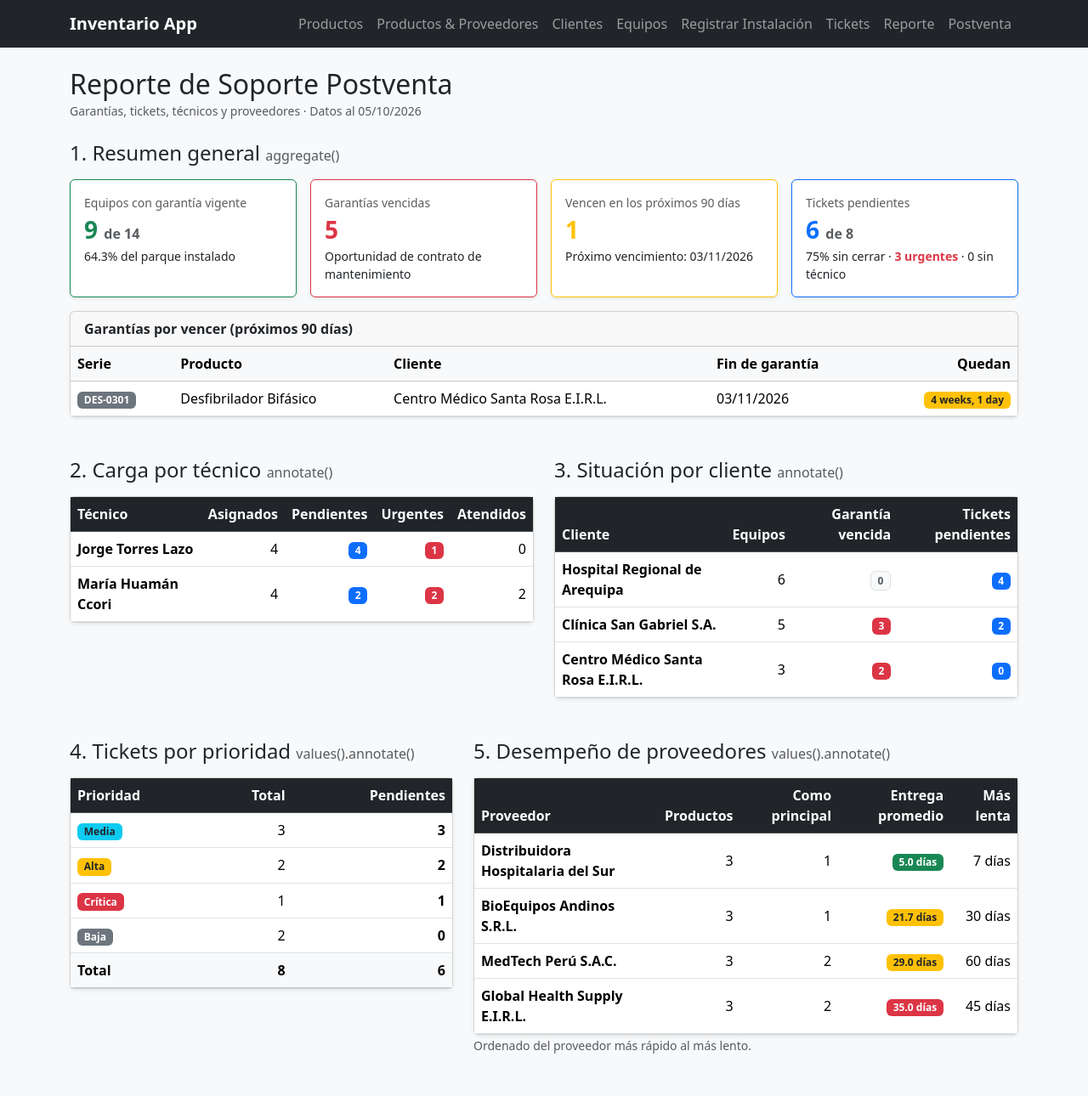
After one commit to D2GGutierrez/Gestion_de_Equipos_Medicos-Sistema_Web, a Django app: page /reportes/postventa/ in a window 1280 px wide. The commit adds this page. Shown: the whole page at 85% size. Run offline with Django 5.2, Linux system fonts and the light colour scheme; data comes from the database, SQL or seed files in the repository; both versions use the stored data as it was after the commit.

Commit message:
Reportes de la investigación propia. - reportes (uno con aggregate() y otro con annotate() o values().annotate())

```diff
--- a/inventario/templates/inventario/base.html
+++ b/inventario/templates/inventario/base.html
@@ -40,6 +40,9 @@
                     <li class="nav-item">
                         <a class="nav-link" href="{% url 'reporte' %}">Reporte</a>
                     </li>
+                    <li class="nav-item">
+                        <a class="nav-link" href="{% url 'reporte_postventa' %}">Postventa</a>
+                    </li>
                 </ul>
             </div>
         </div>
--- /dev/null
+++ b/inventario/templates/inventario/reporte_postventa.html
@@ -0,0 +1,193 @@
+{% extends 'inventario/base.html' %}
+
+{% block title %}Reporte de Soporte Postventa{% endblock %}
+
+{% block content %}
+<div class="mt-2 mb-4">
+    <h2 class="mb-0">Reporte de Soporte Postventa</h2>
+    <small class="text-muted">Garantías, tickets, técnicos y proveedores · Datos al {{ hoy|date:"d/m/Y" }}</small>
+</div>
+
+{# ================= Reporte 1 · aggregate() ================= #}
+<h4 class="mb-3">1. Resumen general <small class="text-muted fs-6">aggregate()</small></h4>
+
+<div class="row g-3 mb-3">
+    <div class="col-6 col-lg-3">
+        <div class="card shadow-sm h-100 border-success">
+            <div class="card-body">
+                <div class="text-muted small">Equipos con garantía vigente</div>
+                <div class="fs-3 fw-bold text-success">{{ garantias.vigentes }} <small class="fs-6 text-muted">de {{ garantias.total }}</small></div>
+                {# floatformat:1 sobre el porcentaje calculado a partir del aggregate #}
+                <div class="small">{{ garantias.pct_vigentes|floatformat:1 }}% del parque instalado</div>
+            </div>
+        </div>
+    </div>
+    <div class="col-6 col-lg-3">
+        <div class="card shadow-sm h-100 border-danger">
+            <div class="card-body">
+                <div class="text-muted small">Garantías vencidas</div>
+                <div class="fs-3 fw-bold text-danger">{{ garantias.vencidas }}</div>
+                <div class="small">Oportunidad de contrato de mantenimiento</div>
+            </div>
+        </div>
+    </div>
+    <div class="col-6 col-lg-3">
+        <div class="card shadow-sm h-100 border-warning">
+            <div class="card-body">
+                <div class="text-muted small">Vencen en los próximos {{ dias_aviso }} días</div>
+                <div class="fs-3 fw-bold text-warning">{{ garantias.por_vencer }}</div>
+                <div class="small">
+                    {% if garantias.proximo_vencimiento %}Próximo vencimiento: {{ garantias.proximo_vencimiento|date:"d/m/Y" }}{% else %}Sin vencimientos próximos{% endif %}
+                </div>
+            </div>
+        </div>
+    </div>
+    <div class="col-6 col-lg-3">
+        <div class="card shadow-sm h-100 border-primary">
+            <div class="card-body">
+                <div class="text-muted small">Tickets pendientes</div>
+                <div class="fs-3 fw-bold text-primary">{{ tickets.pendientes }} <small class="fs-6 text-muted">de {{ tickets.total }}</small></div>
+                <div class="small">
+                    {{ tickets.pct_pendientes|floatformat:0 }}% sin cerrar ·
+                    <span class="text-danger fw-semibold">{{ tickets.criticos_pendientes }} urgente{{ tickets.criticos_pendientes|pluralize }}</span> ·
+                    {{ tickets.sin_tecnico }} sin técnico
+                </div>
+            </div>
+        </div>
+    </div>
+</div>
+
+<div class="card shadow-sm mb-5">
+    <div class="card-header fw-bold">Garantías por vencer (próximos {{ dias_aviso }} días)</div>
+    <div class="table-responsive">
+        <table class="table table-hover align-middle mb-0">
+            <thead class="table-light">
+                <tr><th>Serie</th><th>Producto</th><th>Cliente</th><th>Fin de garantía</th><th class="text-end">Quedan</th></tr>
+            </thead>
+            <tbody>
+                {% for e in equipos_por_vencer %}
+                <tr>
+                    <td><span class="badge bg-secondary">{{ e.numero_serie }}</span></td>
+                    <td>{{ e.producto.nombre }}</td>
+                    <td>{{ e.cliente.razon_social }}</td>
+                    <td>{{ e.fin_garantia|date:"d/m/Y" }}</td>
+                    {# timeuntil calcula el tiempo restante hasta la fecha #}
+                    <td class="text-end"><span class="badge bg-warning text-dark">{{ e.fin_garantia|timeuntil:hoy }}</span></td>
+                </tr>
+                {% empty %}
+                <tr><td colspan="5" class="text-center text-muted py-3">Ninguna garantía vence en este periodo.</td></tr>
+                {% endfor %}
+            </tbody>
+        </table>
+    </div>
+</div>
+
+{# ================= Reportes 2 y 3 · annotate() ================= #}
+<div class="row g-4 mb-5">
+    <div class="col-lg-6">
+        <h4 class="mb-3">2. Carga por técnico <small class="text-muted fs-6">annotate()</small></h4>
+        <div class="card shadow-sm">
+            <table class="table table-hover align-middle mb-0">
+                <thead class="table-dark">
+                    <tr><th>Técnico</th><th class="text-end">Asignados</th><th class="text-end">Pendientes</th><th class="text-end">Urgentes</th><th class="text-end">Atendidos</th></tr>
+                </thead>
+                <tbody>
+                    {% for t in tecnicos %}
+                    <tr>
+                        <td class="fw-semibold">{{ t.nombre_completo }}</td>
+                        <td class="text-end">{{ t.asignados }}</td>
+                        <td class="text-end"><span class="badge bg-primary">{{ t.pendientes }}</span></td>
+                        <td class="text-end"><span class="badge {% if t.urgentes %}bg-danger{% else %}bg-light text-muted border{% endif %}">{{ t.urgentes }}</span></td>
+                        <td class="text-end">{{ t.atendidos }}</td>
+                    </tr>
+                    {% empty %}
+                    <tr><td colspan="5" class="text-center text-muted py-3">No hay técnicos registrados.</td></tr>
+                    {% endfor %}
+                </tbody>
+            </table>
+        </div>
+        {% if tickets.sin_tecnico %}
+        <div class="alert alert-warning mt-3 mb-0 py-2 small">
+            {{ tickets.sin_tecnico }} ticket{{ tickets.sin_tecnico|pluralize }} pendiente{{ tickets.sin_tecnico|pluralize }} sin técnico asignado.
+        </div>
+        {% endif %}
+    </div>
+
+    <div class="col-lg-6">
+        <h4 class="mb-3">3. Situación por cliente <small class="text-muted fs-6">annotate()</small></h4>
+        <div class="card shadow-sm">
+            <table class="table table-hover align-middle mb-0">
+                <thead class="table-dark">
+                    <tr><th>Cliente</th><th class="text-end">Equipos</th><th class="text-end">Garantía vencida</th><th class="text-end">Tickets pendientes</th></tr>
+                </thead>
+                <tbody>
+                    {% for c in clientes %}
+                    <tr>
+                        <td class="fw-semibold">{{ c.razon_social }}</td>
+                        <td class="text-end">{{ c.equipos_total }}</td>
+                        <td class="text-end"><span class="badge {% if c.garantia_vencida %}bg-danger{% else %}bg-light text-muted border{% endif %}">{{ c.garantia_vencida }}</span></td>
+                        <td class="text-end"><span class="badge bg-primary">{{ c.tickets_pendientes }}</span></td>
+                    </tr>
+                    {% endfor %}
+                </tbody>
+            </table>
+        </div>
+    </div>
+</div>
+
+{# ================= Reportes 4 y 5 · values().annotate() ================= #}
+<div class="row g-4">
+    <div class="col-lg-5">
+        <h4 class="mb-3">4. Tickets por prioridad <small class="text-muted fs-6">values().annotate()</small></h4>
+        <div class="card shadow-sm">
+            <table class="table table-hover align-middle mb-0">
+                <thead class="table-dark">
+                    <tr><th>Prioridad</th><th class="text-end">Total</th><th class="text-end">Pendientes</th></tr>
+                </thead>
+                <tbody>
+                    {% for p in por_prioridad %}
+                    <tr>
+                        <td>
+                            <span class="badge {% if p.prioridad == 'CRITICA' %}bg-danger{% elif p.prioridad == 'ALTA' %}bg-warning text-dark{% elif p.prioridad == 'MEDIA' %}bg-info text-dark{% else %}bg-secondary{% endif %}">{{ p.etiqueta }}</span>
+                        </td>
+                        <td class="text-end">{{ p.total }}</td>
+                        <td class="text-end fw-bold">{{ p.pendientes }}</td>
+                    </tr>
+                    {% empty %}
+                    <tr><td colspan="3" class="text-center text-muted py-3">No hay tickets registrados.</td></tr>
+                    {% endfor %}
+                </tbody>
+                <tfoot class="table-light">
+                    <tr><th>Total</th><th class="text-end">{{ tickets.total }}</th><th class="text-end">{{ tickets.pendientes }}</th></tr>
+                </tfoot>
+            </table>
+        </div>
+    </div>
+
+    <div class="col-lg-7">
+        <h4 class="mb-3">5. Desempeño de proveedores <small class="text-muted fs-6">values().annotate()</small></h4>
+        <div class="card shadow-sm">
+            <table class="table table-hover align-middle mb-0">
+                <thead class="table-dark">
+                    <tr><th>Proveedor</th><th class="text-end">Productos</th><th class="text-end">Como principal</th><th class="text-end">Entrega promedio</th><th class="text-end">Más lenta</th></tr>
+                </thead>
+                <tbody>
+                    {% for p in proveedores %}
+                    <tr>
+                        <td class="fw-semibold">{{ p.proveedor__nombre_empresa }}</td>
+                        <td class="text-end">{{ p.productos }}</td>
+                        <td class="text-end">{{ p.como_principal }}</td>
+                        {# floatformat:1 sobre el Avg de días de entrega #}
+                        <td class="text-end"><span class="badge {% if p.dias_entrega <= 15 %}bg-success{% elif p.dias_entrega <= 30 %}bg-warning text-dark{% else %}bg-danger{% endif %}">{{ p.dias_entrega|floatformat:1 }} días</span></td>
+                        <td class="text-end">{{ p.entrega_mas_lenta }} días</td>
+                    </tr>
+                    {% empty %}
+                    <tr><td colspan="5" class="text-center text-muted py-3">No hay suministros registrados.</td></tr>
+                    {% endfor %}
+                </tbody>
+            </table>
+        </div>
+        <small class="text-muted">Ordenado del proveedor más rápido al más lento.</small>
+    </div>
+</div>
+{% endblock %}
--- a/inventario/urls.py
+++ b/inventario/urls.py
@@ -41,4 +41,5 @@ urlpatterns = [
 
     # Reporte (aggregate / annotate)
     path('reporte/', views.reporte, name='reporte'),
+    path('reportes/postventa/', views.reporte_postventa, name='reporte_postventa'),
 ]
--- a/inventario/views.py
+++ b/inventario/views.py
@@ -1,9 +1,9 @@
 import calendar
-from datetime import date
+from datetime import date, timedelta
 
 from django.contrib import messages
 from django.db import IntegrityError, transaction
-from django.db.models import Count, DecimalField, ExpressionWrapper, F, Q, Sum
+from django.db.models import Avg, Count, DecimalField, ExpressionWrapper, F, Max, Min, Q, Sum
 from django.shortcuts import render, redirect, get_object_or_404
 from django.urls import reverse
 from django.utils import timezone
@@ -473,3 +473,85 @@ def reporte(request):
         'instalados_mes': instalados_mes,
         'stock_minimo': ProductoQuerySet.STOCK_MINIMO,
     })
+
+
+# Reportes de la investigación: soporte postventa (garantías, tickets, técnicos y proveedores)
+TICKET_PENDIENTE = Q(estado__in=['ABIERTO', 'EN_PROCESO'])
+DIAS_AVISO_GARANTIA = 90
+
+
+def reporte_postventa(request):
+    hoy = timezone.localdate()
+    limite_aviso = hoy + timedelta(days=DIAS_AVISO_GARANTIA)
+
+    # Reporte 1 · aggregate(): resumen global de garantías y tickets (cada uno devuelve un dict)
+    garantias = EquipoInstalado.objects.aggregate(
+        total=Count('id'),
+        vigentes=Count('id', filter=Q(fin_garantia__gte=hoy)),
+        vencidas=Count('id', filter=Q(fin_garantia__lt=hoy)),
+        por_vencer=Count('id', filter=Q(fin_garantia__gte=hoy, fin_garantia__lte=limite_aviso)),
+        proximo_vencimiento=Min('fin_garantia', filter=Q(fin_garantia__gte=hoy)),
+    )
+    garantias['pct_vigentes'] = garantias['vigentes'] * 100 / garantias['total'] if garantias['total'] else 0
+
+    tickets = TicketSoporte.objects.aggregate(
+        total=Count('id'),
+        pendientes=Count('id', filter=TICKET_PENDIENTE),
+        criticos_pendientes=Count('id', filter=TICKET_PENDIENTE & Q(prioridad__in=['ALTA', 'CRITICA'])),
+        sin_tecnico=Count('id', filter=TICKET_PENDIENTE & Q(tecnico__isnull=True)),
+    )
+    tickets['pct_pendientes'] = tickets['pendientes'] * 100 / tickets['total'] if tickets['total'] else 0
+
+    equipos_por_vencer = (EquipoInstalado.objects.select_related('producto', 'cliente')
+                          .filter(fin_garantia__gte=hoy, fin_garantia__lte=limite_aviso).order_by('fin_garantia'))
+
+    # Reporte 2 · annotate(): carga de trabajo de cada técnico
+    tecnicos = Usuario.objects.filter(rol='TECNICO').annotate(
+        asignados=Count('tickets_asignados'),
+        pendientes=Count('tickets_asignados', filter=Q(tickets_asignados__estado__in=['ABIERTO', 'EN_PROCESO'])),
+        urgentes=Count('tickets_asignados', filter=Q(tickets_asignados__estado__in=['ABIERTO', 'EN_PROCESO'],
+                                                     tickets_asignados__prioridad__in=['ALTA', 'CRITICA'])),
+        atendidos=Count('tickets_asignados', filter=Q(tickets_asignados__estado__in=['RESUELTO', 'CERRADO'])),
+    ).order_by('-pendientes', '-urgentes', 'nombre_completo')
+
+    # Reporte 3 · annotate(): situación postventa de cada cliente (dos relaciones -> distinct=True)
+    clientes = Cliente.objects.annotate(
+        equipos_total=Count('equipos', distinct=True),
+        garantia_vencida=Count('equipos', filter=Q(equipos__fin_garantia__lt=hoy), distinct=True),
+        tickets_pendientes=Count('equipos__tickets', filter=Q(equipos__tickets__estado__in=['ABIERTO', 'EN_PROCESO']),
+                                 distinct=True),
+    ).order_by('-tickets_pendientes', '-garantia_vencida', 'razon_social')
+
+    # Reporte 4 · values().annotate(): tickets agrupados por prioridad
+    etiquetas_prioridad = dict(TicketSoporte.PRIORIDADES)
+    por_prioridad = list(
+        TicketSoporte.objects.values('prioridad')
+        .annotate(total=Count('id'), pendientes=Count('id', filter=TICKET_PENDIENTE))
+        .order_by('-pendientes', '-total')
+    )
+    for fila in por_prioridad:
+        fila['etiqueta'] = etiquetas_prioridad.get(fila['prioridad'], fila['prioridad'])
+
+    # Reporte 5 · values().annotate(): desempeño de proveedores a partir del modelo intermedio Suministro
+    proveedores = (
+        Suministro.objects.values('proveedor__nombre_empresa')
+        .annotate(
+            productos=Count('producto'),
+            como_principal=Count('id', filter=Q(es_proveedor_principal=True)),
+            dias_entrega=Avg('dias_entrega_promedio'),
+            entrega_mas_lenta=Max('dias_entrega_promedio'),
+        )
+        .order_by('dias_entrega', '-productos')
+    )
+
+    return render(request, 'inventario/reporte_postventa.html', {
+        'hoy': hoy,
+        'dias_aviso': DIAS_AVISO_GARANTIA,
+        'garantias': garantias,
+        'tickets': tickets,
+        'equipos_por_vencer': equipos_por_vencer,
+        'tecnicos': tecnicos,
+        'clientes': clientes,
+        'por_prioridad': por_prioridad,
+        'proveedores': proveedores,
+    })
```
Also changed, not shown: inventario/tests.py (+31 -0 lines), Evidencias/reporte_postventa/capturas/01_reporte_resumen_inicial.jpg (added), Evidencias/reporte_postventa/capturas/02_reporte_tablas_inicial.jpg (added), Evidencias/reporte_postventa/capturas/03_asignar_tecnico_TCK-0005.jpg (added), Evidencias/reporte_postventa/capturas/04_reporte_resumen_actualizado.jpg (added), Evidencias/reporte_postventa/capturas/05_reporte_tablas_actualizado.jpg (added), db.sqlite3.
